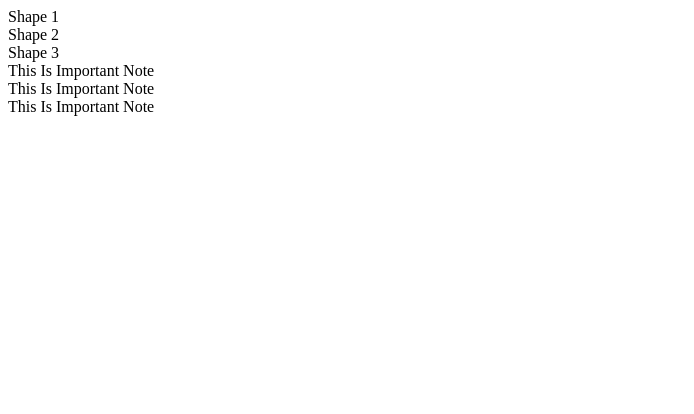
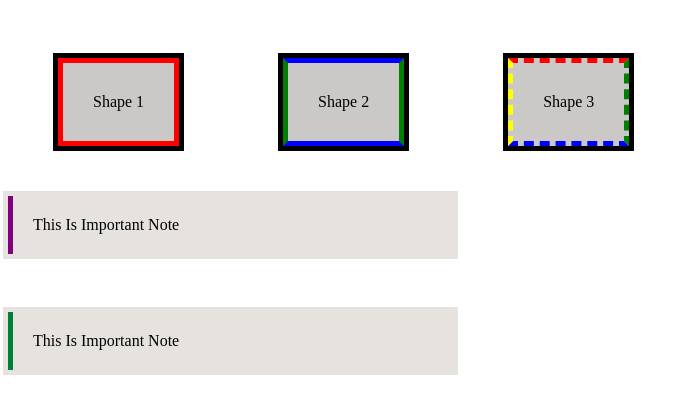
Before and after one commit to ManarTaha-1/project1-with-HTML-and-CSS, a plain HTML site: page index.html in a window 1280 px wide. Shown: the whole page, without its empty margins (0-694 px from the left). Drawn offline with Linux system fonts and the light colour scheme; the site is published under a folder, as on GitHub Pages, so addresses that start at the root find nothing.

Commit message:
Update index.html

```diff
--- a/index.html
+++ b/index.html
@@ -4,7 +4,7 @@
 <head>
     <meta charset="UTF-8">
     <meta name="viewport" content="width=device-width, initial-scale=1.0">
-    <link rel="stylesheet" href="/project1.css">
+    <link rel="stylesheet" href="project1.css">
     <title>Assignment 2</title>
 </head>
 
```
